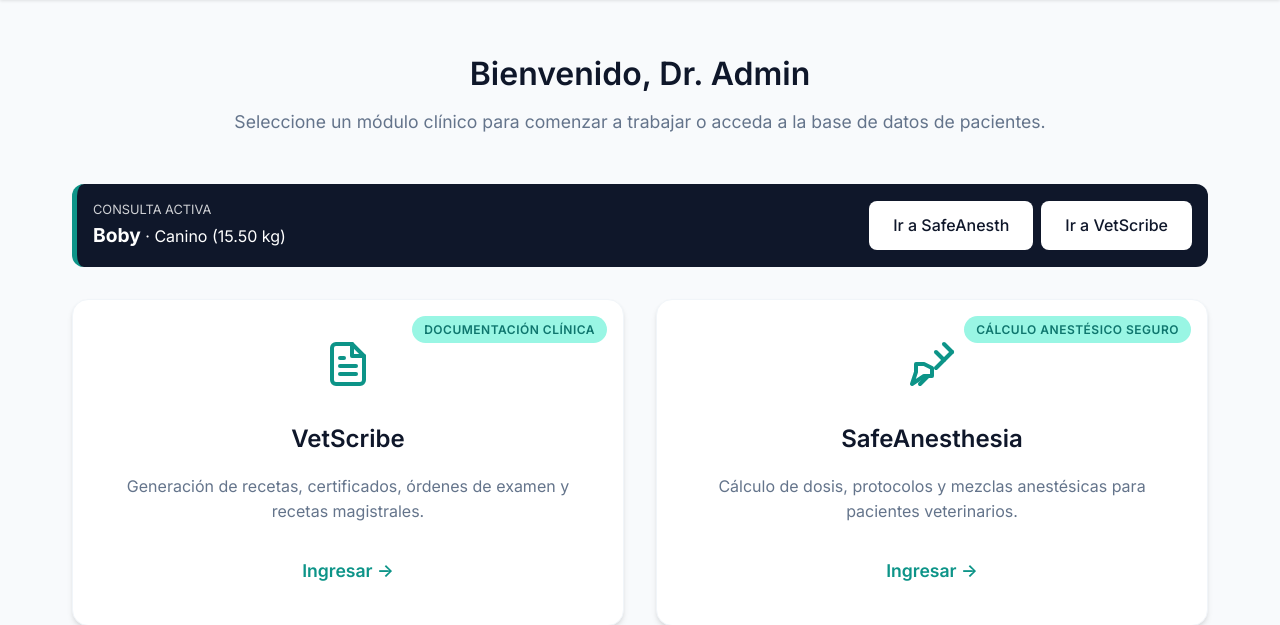
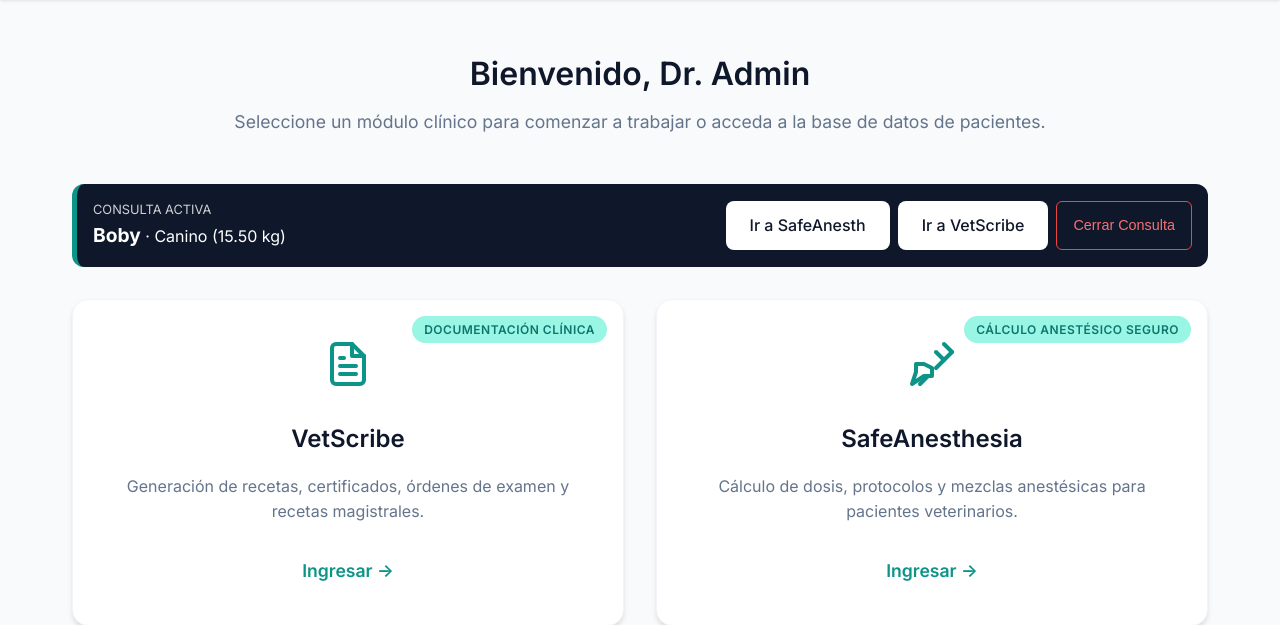
Before and after one commit to Felipe16051975/PartenVet, a Flask app: page /dashboard in a window 1280 px wide. Shown: the part 70-695 px from the top of the page. Run offline with Flask 3, Linux system fonts and the light colour scheme; a user stored in the database is signed in; data comes from the database, SQL or seed files in the repository.

Commit message:
Agrega cierre de consulta activa en dashboard

```diff
--- a/app.py
+++ b/app.py
@@ -614,6 +614,30 @@ def api_set_paciente_activo(id):
     return jsonify({"success": True, "message": "Paciente activo actualizado"})
 
 
+@app.route("/api/paciente-activo", methods=["DELETE"])
+@login_required
+def api_clear_paciente_activo():
+    id_activo = session.get("paciente_id_activo")
+    nombre_paciente = "N/A"
+    if id_activo:
+        res = execute_query("SELECT nombre FROM pacientes WHERE id = %s", (id_activo,), fetch=True)
+        if res:
+            nombre_paciente = res[0]["nombre"]
+
+        session.pop("paciente_id_activo", None)
+
+        usuario_nombre = session.get("usuario", "Usuario Desconocido")
+        execute_query(
+            "INSERT INTO logs_sistema (usuario_id, accion, descripcion, ip_origen) VALUES (%s, %s, %s, %s)",
+            (session.get("usuario_id"), "CLOSE_CONSULTATION", f"Consulta cerrada. Paciente: {nombre_paciente}, Usuario: {usuario_nombre}", request.remote_addr),
+            commit=True
+        )
+        return jsonify({"success": True, "message": "Consulta activa cerrada correctamente"})
+
+    return jsonify({"success": False, "message": "No hay consulta activa para cerrar"}), 400
+
+
+
 # ---------------------------------------------------------------------------
 # API — Documentos y cálculos anestésicos
 # ---------------------------------------------------------------------------
--- a/static/css/dashboard.css
+++ b/static/css/dashboard.css
@@ -326,3 +326,20 @@ legend {
     border-radius: 4px;
     font-size: 0.8rem;
 }
+
+.btn-danger-outline {
+    background: transparent !important;
+    color: #f87171 !important;
+    border: 1px solid #ef4444 !important;
+    padding: 0.5rem 1rem;
+    border-radius: 6px;
+    font-size: 0.9rem;
+    font-weight: 500;
+    cursor: pointer;
+    transition: all 0.2s ease;
+}
+
+.btn-danger-outline:hover {
+    background: #ef4444 !important;
+    color: white !important;
+}
--- a/templates/dashboard.html
+++ b/templates/dashboard.html
@@ -24,6 +24,7 @@
             {% if session.get('user_role') == 'admin' %}
             <a href="/safe-anesthesia" class="btn-primary btn-white">Ir a SafeAnesth</a>
             <a href="/vetscribe" class="btn-primary btn-white">Ir a VetScribe</a>
+            <button class="btn-danger-outline" onclick="closeActiveConsultation()">Cerrar Consulta</button>
             {% else %}
             <span class="badge badge-info">Consulta en progreso</span>
             {% endif %}
@@ -116,5 +117,24 @@
         }
     }
     checkActiveContext();
+
+    // Cerrar Consulta Activa
+    async function closeActiveConsultation() {
+        if (!confirm("¿Desea cerrar la consulta activa?")) {
+            return;
+        }
+        try {
+            const res = await fetchAPI('/paciente-activo', { method: 'DELETE' });
+            if (res.success) {
+                document.getElementById('activePatientBanner').style.display = 'none';
+                console.log("Consulta activa cerrada.");
+            } else {
+                alert("Error al cerrar la consulta: " + res.message);
+            }
+        } catch (e) {
+            console.error("Error al cerrar la consulta:", e);
+            alert("No se pudo cerrar la consulta activa.");
+        }
+    }
 </script>
 {% endblock %}
```
